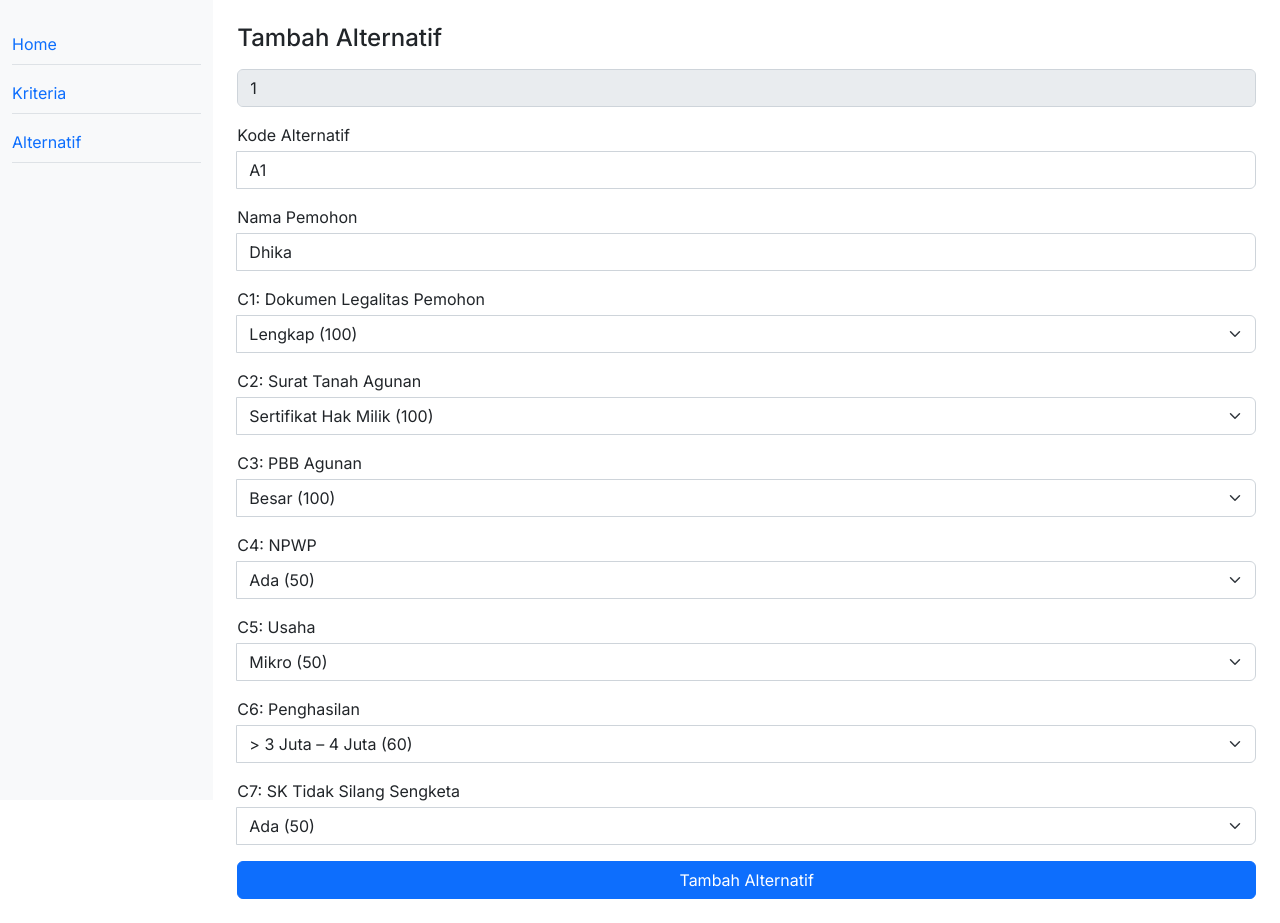
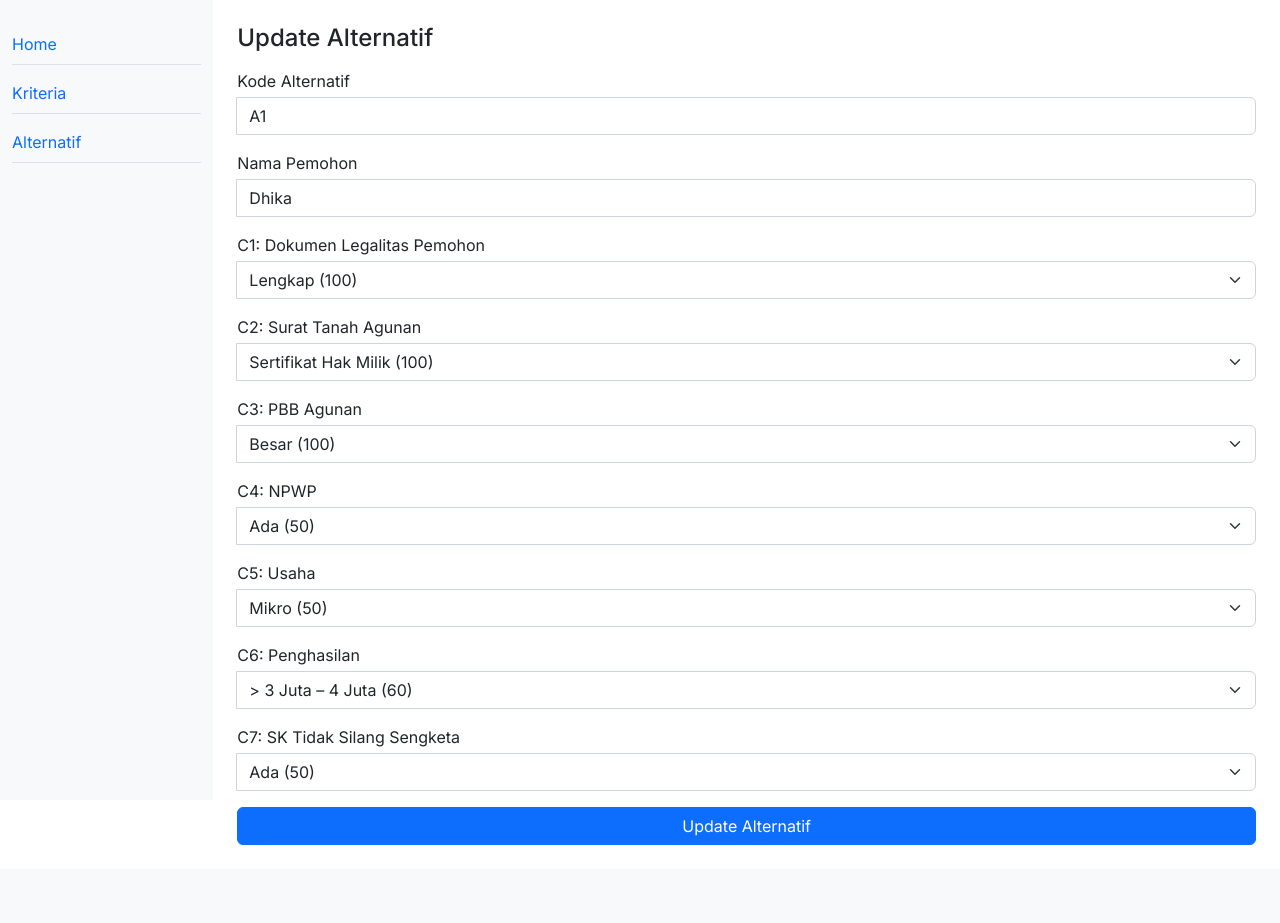
Before and after one commit to arialghifari/spk, a PHP site: page /alternatif/edit.php?id=1 in a window 1280 px wide. Shown: the part 56-979 px from the top of the page. After the commit the page ends 901 px from the top, so only its background shows below. Run offline with PHP 8.4, Linux system fonts and the light colour scheme; data comes from the database, SQL or seed files in the repository.

Commit message:
Update alternatif

```diff
--- a/alternatif/edit.php
+++ b/alternatif/edit.php
@@ -42,10 +42,10 @@ $data = mysqli_fetch_array($query);
 			</div>
 
 			<div class="col-12 col-md-10 m-0 mb-4 px-4">
-				<h2 class="mt-4 mb-3 fs-4">Tambah Alternatif</h2>
+				<h2 class="mt-4 mb-3 fs-4">Update Alternatif</h2>
 
 				<form method="post" action="prosesUpdate.php" class="d-flex flex-column gap-3">
-					<input type="text" name="id" class="form-control" value="<?= $data[0] ?>" disabled>
+					<input type="hidden" name="id" class="form-control" value="<?= $data[0] ?>">
 
 					<div class="input-group">
 						<label for="kodeAlternatif" class="w-100 mb-1">Kode Alternatif</label>
@@ -117,7 +117,7 @@ $data = mysqli_fetch_array($query);
 						</select>
 					</div>
 
-					<button type="submit" class="btn btn-primary">Tambah Alternatif</button>
+					<button type="submit" class="btn btn-primary">Update Alternatif</button>
 				</form>
 			</div>
 		</div>
```
Also changed, not shown: alternatif/prosesUpdate.php (added, +21 -0 lines).
